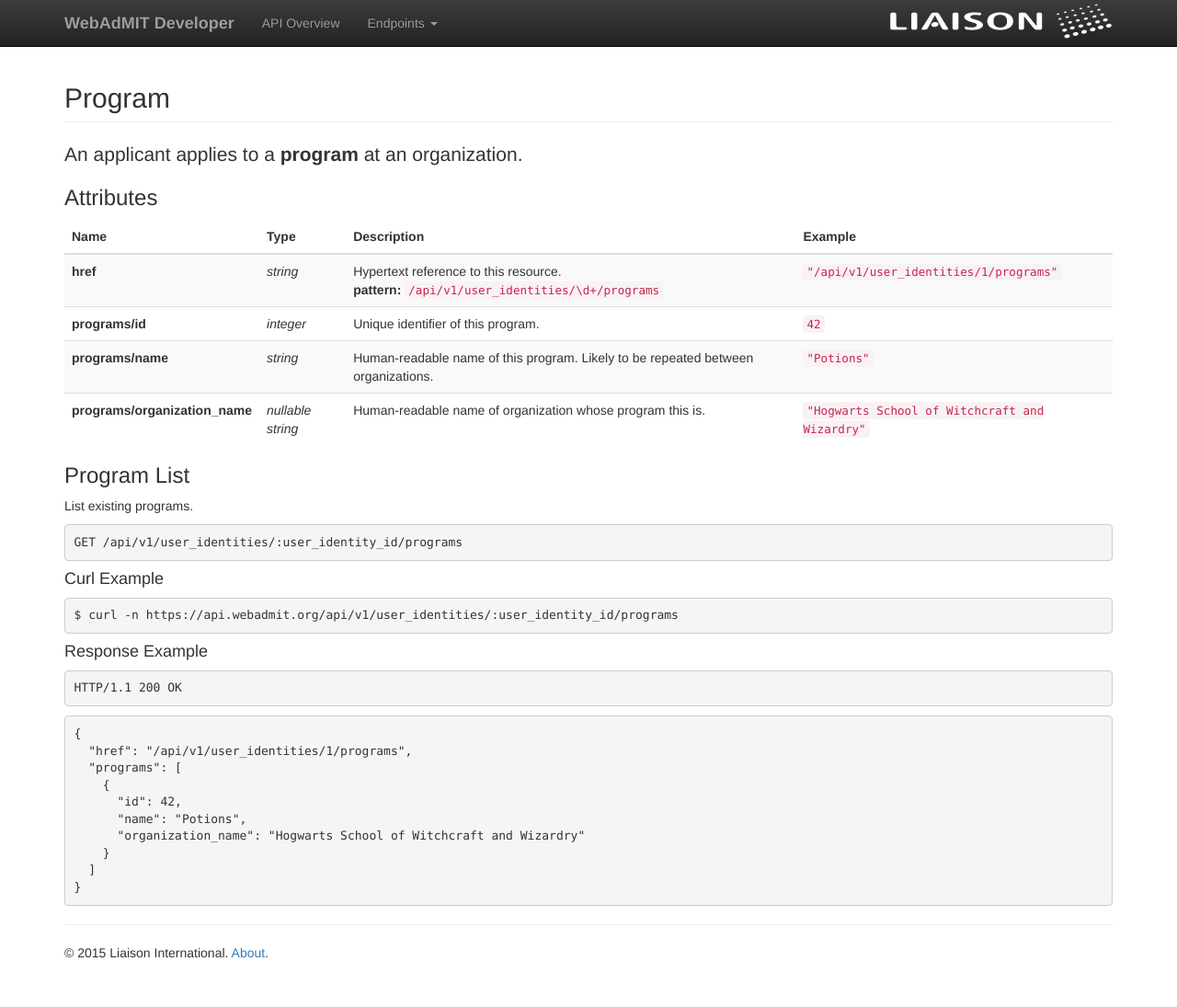
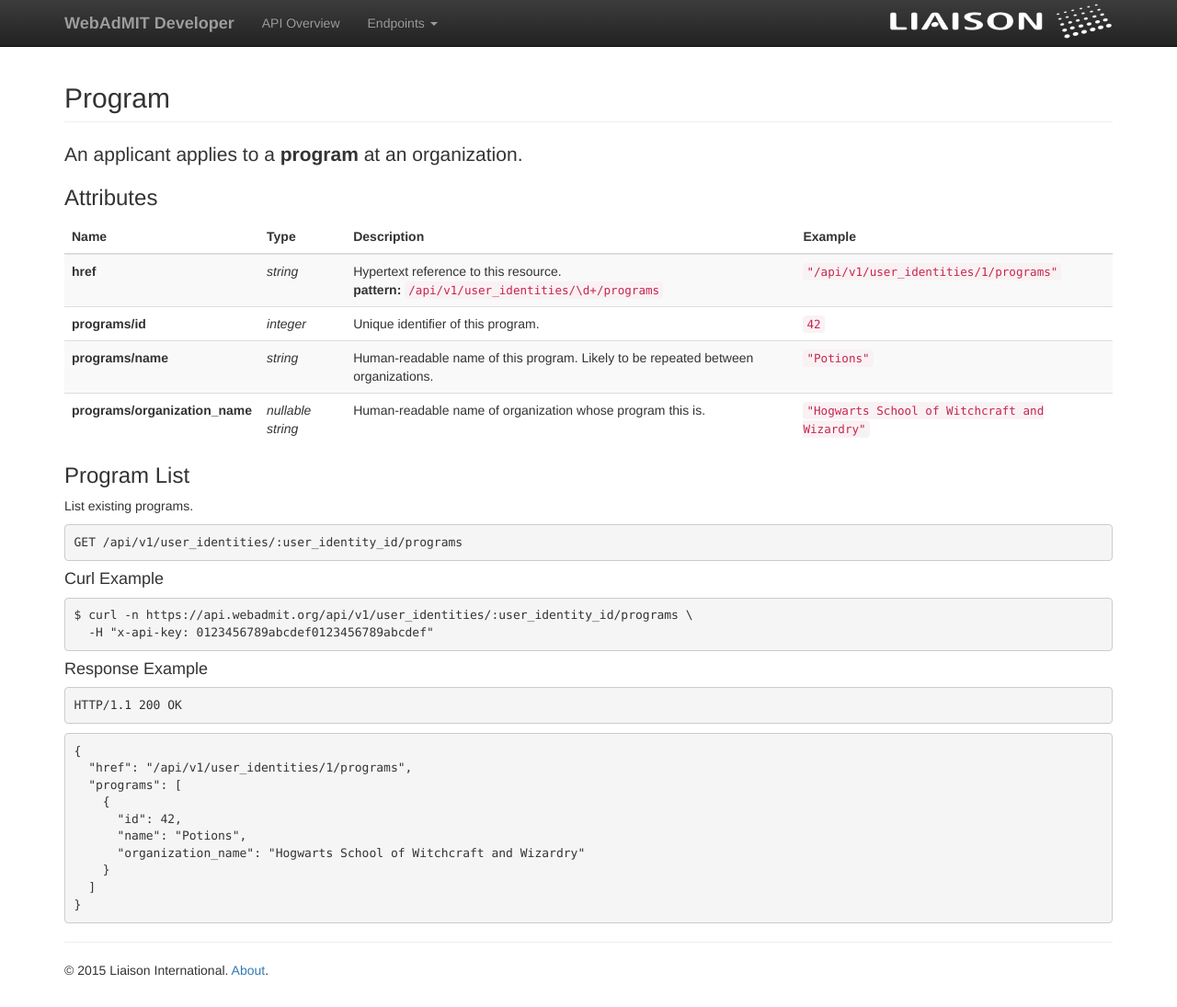
Before and after one commit to Liaison-Intl/Liaison-Intl.github.io, a Jekyll site: the page built from program.md, in a window 1280 px wide and 1095 px high. Shown: the whole window at 92% size. Built offline with Jekyll 4.4.1, drawn with Linux system fonts in a browser that asks for light colours; nearby versions of some CDN libraries.

Commit message:
Add x-api-key to curl examples

```diff
--- a/program.md
+++ b/program.md
@@ -54,7 +54,8 @@ title: Program
 
 <h4>Curl Example</h4>
 
-<pre lang="bash"><code>$ curl -n https://api.webadmit.org/api/v1/user_identities/:user_identity_id/programs
+<pre lang="bash"><code>$ curl -n https://api.webadmit.org/api/v1/user_identities/:user_identity_id/programs \
+  -H &quot;x-api-key: 0123456789abcdef0123456789abcdef&quot;
 </code></pre>
 
 <h4>Response Example</h4>
```
Also changed, not shown: custom_field.md (+2 -1 lines), user_identity.md (+2 -1 lines), 1 other file.
